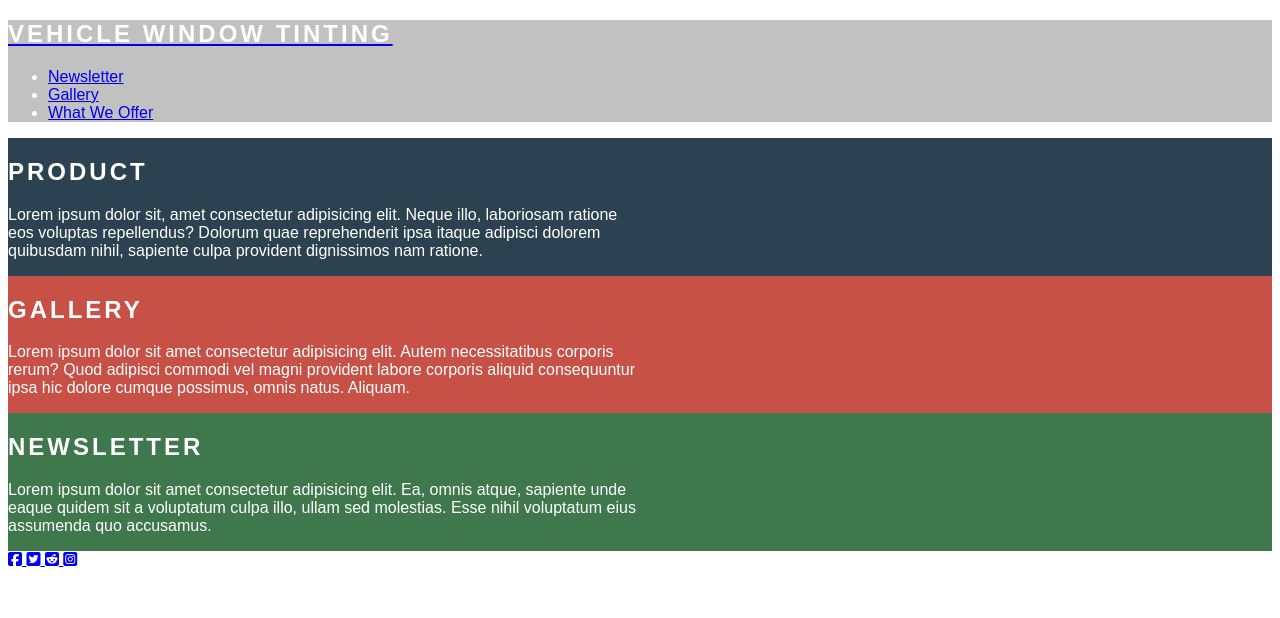
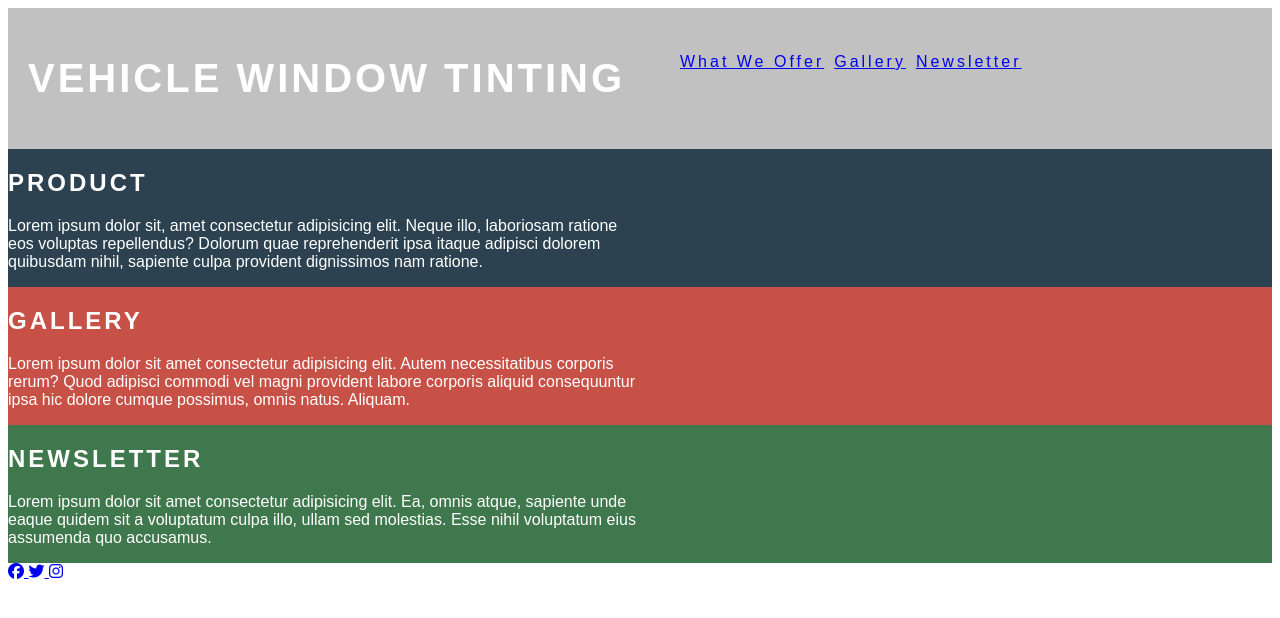
Before and after one commit to AndyL86/portfolio-1, a plain HTML site: page index.html in a window 1280 px wide. Drawn offline with Linux system fonts and the light colour scheme.

Commit message:
Added layout structure to header

```diff
--- a/assets/css/style.css
+++ b/assets/css/style.css
@@ -36,6 +36,12 @@ body {
 
 /* headings and logo */
 
+#logo {
+    float: left;
+    font-size: 250%;
+    margin-left: 20px;
+}
+
 h1 {
     font-family: Oswald, sans-serif;
     text-transform: uppercase;
@@ -44,3 +50,19 @@ h1 {
 }
 
 /* navigation links */
+
+#menu {
+    font-size: 100%;
+    letter-spacing: 3px;
+}
+
+#menu, #logo {
+    line-height: 75px;
+
+}
+
+#menu li {
+    float: right;
+    list-style-type: none;
+    margin-right: 10px;
+}
--- a/index.html
+++ b/index.html
@@ -12,9 +12,13 @@
 <body>
     <section id="home">
     <header>
+        <div class="container">
+            <div class="row">
+                <div class="col-half">
         <a href="#">
             <h1 id="logo">Vehicle Window Tinting</h1>
         </a>
+                </div>
         <nav>
             <ul id="menu">
                 <li><a href="newsletter">Newsletter</a></li>
@@ -22,6 +26,8 @@
                 <li><a href="product">What We Offer</a></li>
             </ul>
         </nav>
+        </div>
+    </div>
     </header>
 </section>
     <section id="product">
@@ -57,19 +63,15 @@
         <div>
             <a href="https://facebook.com/" rel="noopener" target="_blank"
                 aria-label="Visit our Facebook page (opens in a new tab)">
-                <i class="fa-brands fa-facebook-square"></i>
+                <i class="fab fa-facebook"></i>
             </a>
             <a href="https://twitter.com/" rel="noopener" target="_blank"
                 aria-label="Visit our Twitter (opens in a new tab)">
-                <i class="fa-brands fa-twitter-square"></i>
-            </a>
-            <a href="https://reddit.com/" rel="noopener" target="_blank"
-                aria-label="Visit our sub-reddit (opens in a new tab)">
-                <i class="fa-brands fa-reddit-square"></i>
+                <i class="fab fa-twitter"></i>
             </a>
             <a href="https://instagram.com/" rel="noopener" target="_blank"
                 aria-label="Visit our instagram (opens in a new tab)">
-                <i class="fa-brands fa-instagram-square"></i>
+                <i class="fab fa-instagram"></i>
             </a>
         </div>
     </footer>
```
